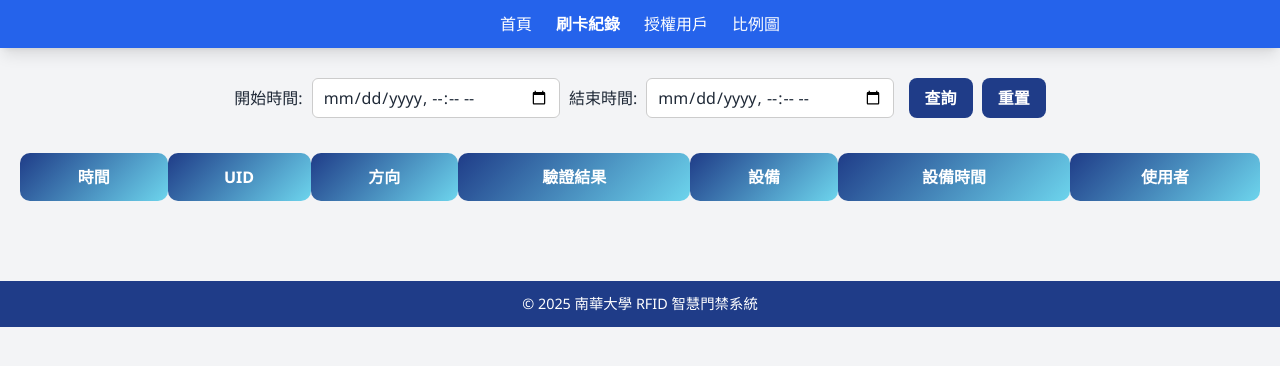
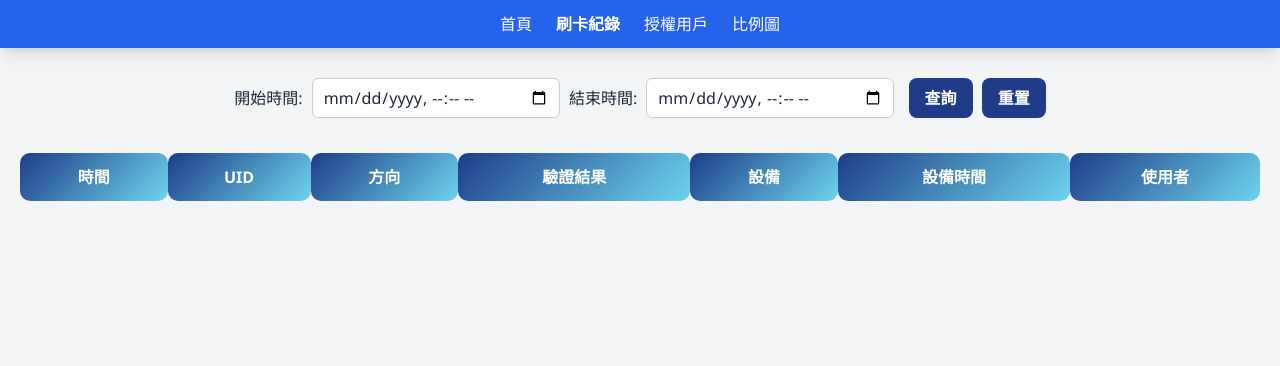
Before and after one commit to ande930331/ESP32-RFID_System, a website: page public/records.html in a window 1280 px wide. Drawn offline with nearby package versions, Linux system fonts and the light colour scheme; no server answers.

Commit message:
Update records.html

```diff
--- a/public/records.html
+++ b/public/records.html
@@ -176,9 +176,6 @@
     <tbody></tbody>
   </table>
 </main>
-
-<footer>© 2025 南華大學 RFID 智慧門禁系統</footer>
-
 <script>
 const logTableBody = document.querySelector("#logTable tbody");
 
```
